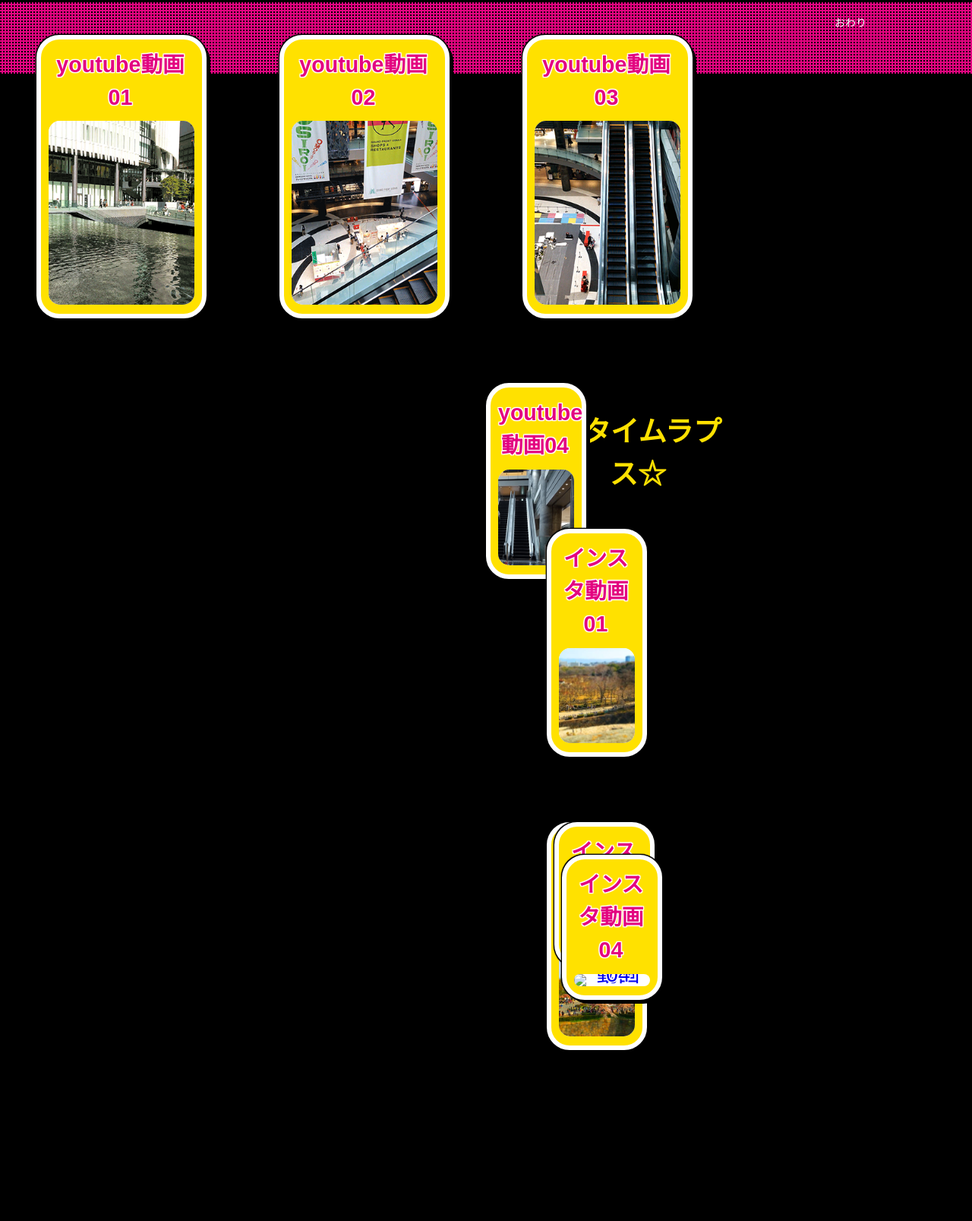
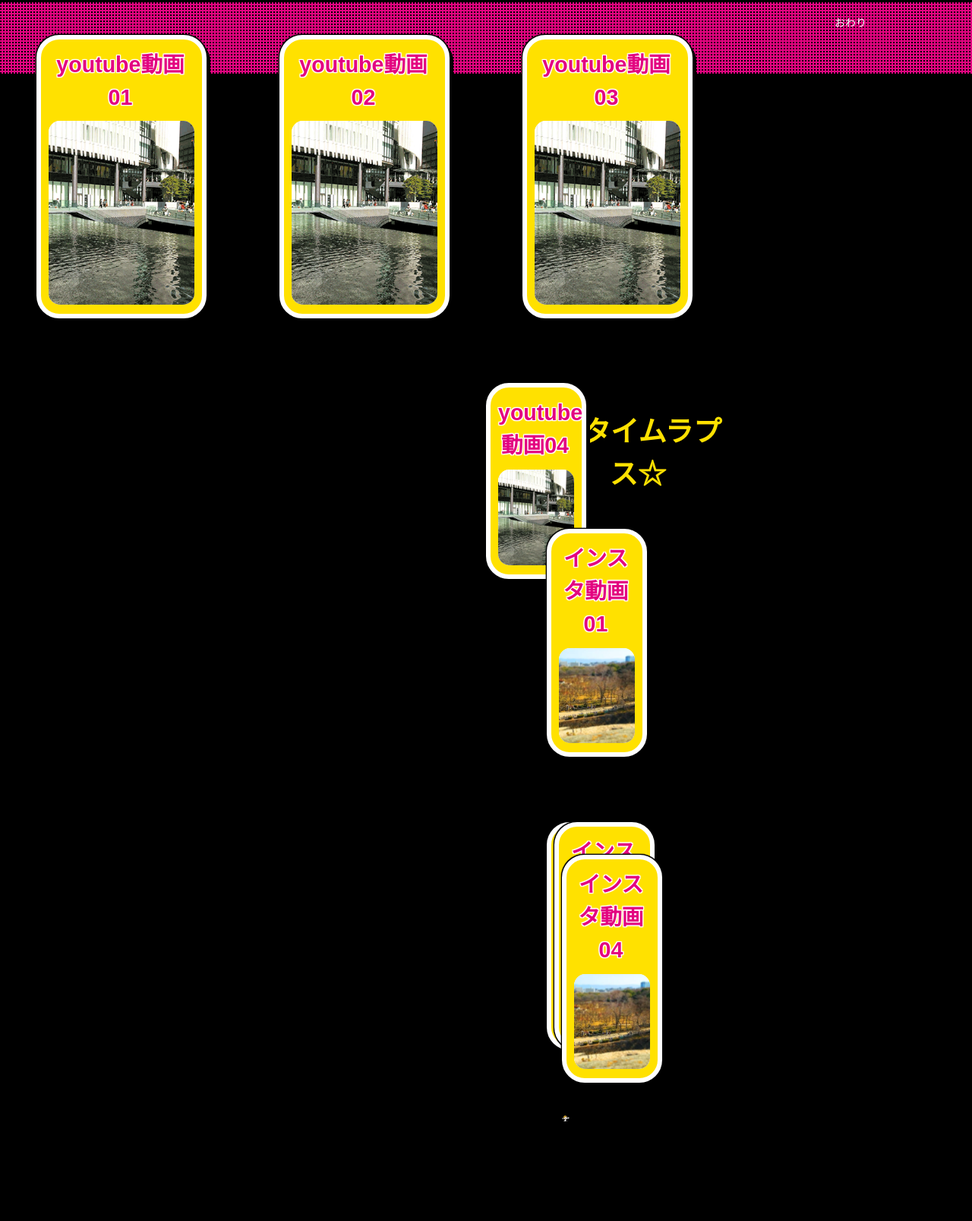
Before and after one commit to ootanimasaaki/my_portfolio, a plain HTML site: page index.html in a window 1280 px wide. Shown: the part 6791-8398 px from the top of the page at 76% size. Before the commit the page ends 8312 px from the top, so only its background shows below. Drawn offline with nearby package versions, Linux system fonts and the light colour scheme.

Commit message:
Update index.html
修正

```diff
--- a/index.html
+++ b/index.html
@@ -355,7 +355,7 @@ $(function() {
           <div class="wow bounceInLeft" data-wow-delay="0.6s" data-wow-offset="0">
             <div class="balloon1">
               <p>youtube動画02</p>
-              <div class="grid-list-item"> <a href="https://www.youtube.com/embed/G09R5o9JFQ4" data-rel="lightcase:Cinemagraphs" title="youtube動画02"><img src="assets/images/cinema02.png"  alt="youtube動画02"/></a> </div>
+              <div class="grid-list-item"> <a href="https://www.youtube.com/embed/G09R5o9JFQ4" data-rel="lightcase:Cinemagraphs" title="youtube動画02"><img src="assets/images/cinema01.png"  alt="youtube動画02"/></a> </div>
             </div>
           </div>
         </div>
@@ -363,14 +363,14 @@ $(function() {
           <div class="wow bounceInLeft" data-wow-delay="0.8s" data-wow-offset="0">
             <div class="balloon1">
               <p>youtube動画03</p>
-              <div class="grid-list-item"> <a href="https://www.youtube.com/embed/4gwQoJJznCY" data-rel="lightcase:Cinemagraphs" title="youtube動画03"><img src="assets/images/cinema03.png"  alt="youtube動画03"/></a> </div>
+              <div class="grid-list-item"> <a href="https://www.youtube.com/embed/4gwQoJJznCY" data-rel="lightcase:Cinemagraphs" title="youtube動画03"><img src="assets/images/cinema01.png"  alt="youtube動画03"/></a> </div>
           </div>
         </div>
         <div class="col col-md-half">
           <div class="wow bounceInLeft" data-wow-delay="0.6s" data-wow-offset="0">
             <div class="balloon1">
               <p>youtube動画04</p>
-              <div class="grid-list-item"> <a href="https://www.youtube.com/embed/jaIn_FPCPEs" data-rel="lightcase:Cinemagraphs" title="youtube動画04"><img src="assets/images/cinema04.png"  alt="youtube動画04"/></a> </div>
+              <div class="grid-list-item"> <a href="https://www.youtube.com/embed/jaIn_FPCPEs" data-rel="lightcase:Cinemagraphs" title="youtube動画04"><img src="assets/images/cinema01.png"  alt="youtube動画04"/></a> </div>
           </div>
         </div>
       </div>
@@ -393,7 +393,7 @@ $(function() {
           <div class="wow bounceInLeft" data-wow-delay="0.6s" data-wow-offset="0">
             <div class="balloon1">
               <p>インスタ動画02</p>
-              <div class="grid-list-item"> <a data-rel="lightcase" href="https://www.youtube.com/embed/zVnPZNdkAKI"><img src="assets/images/timer02.png" alt="インスタ動画02"></a> </div>
+              <div class="grid-list-item"> <a data-rel="lightcase" href="https://www.youtube.com/embed/zVnPZNdkAKI"><img src="assets/images/timer01.png" alt="インスタ動画02"></a> </div>
             </div>
           </div>
         </div>
@@ -401,7 +401,7 @@ $(function() {
           <div class="wow bounceInLeft" data-wow-delay="0.6s" data-wow-offset="0">
             <div class="balloon1">
               <p>インスタ動画03</p>
-              <div class="grid-list-item"> <a data-rel="lightcase" href="https://www.youtube.com/embed/5ZXL8uSKOe0"><img src="assets/images/timer03.png" alt="インスタ動画03"></a> </div>
+              <div class="grid-list-item"> <a data-rel="lightcase" href="https://www.youtube.com/embed/5ZXL8uSKOe0"><img src="assets/images/timer01.png" alt="インスタ動画03"></a> </div>
             </div>
           </div>
         </div>
@@ -410,7 +410,7 @@ $(function() {
           <div class="wow bounceInLeft" data-wow-delay="0.6s" data-wow-offset="0">
             <div class="balloon1">
               <p>インスタ動画04</p>
-              <div class="grid-list-item"> <a data-rel="lightcase" href="https://www.youtube.com/embed/97pfXbGfmp8"><img src="assets/images/timer03.png" alt="インスタ動画04"></a> </div>
+              <div class="grid-list-item"> <a data-rel="lightcase" href="https://www.youtube.com/embed/97pfXbGfmp8"><img src="assets/images/timer01.png" alt="インスタ動画04"></a> </div>
           </div>
         </div>
 
```
